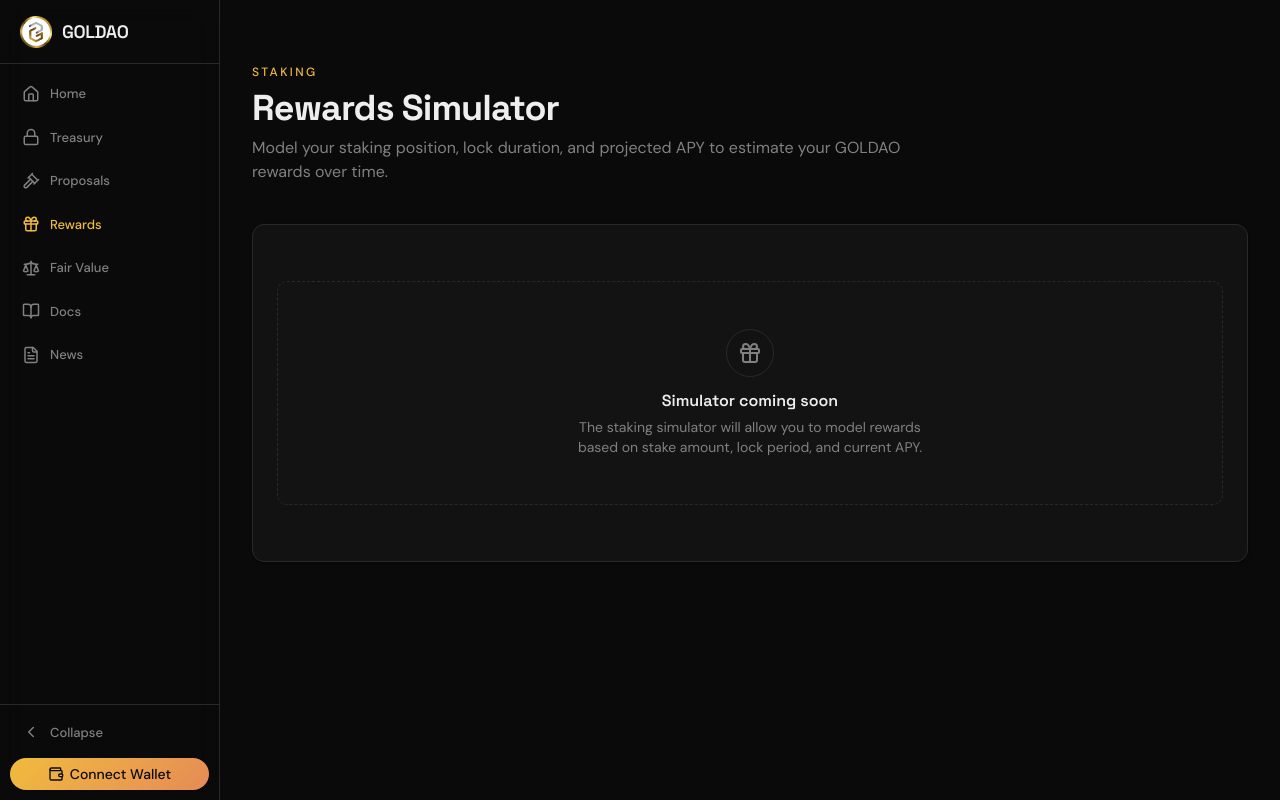
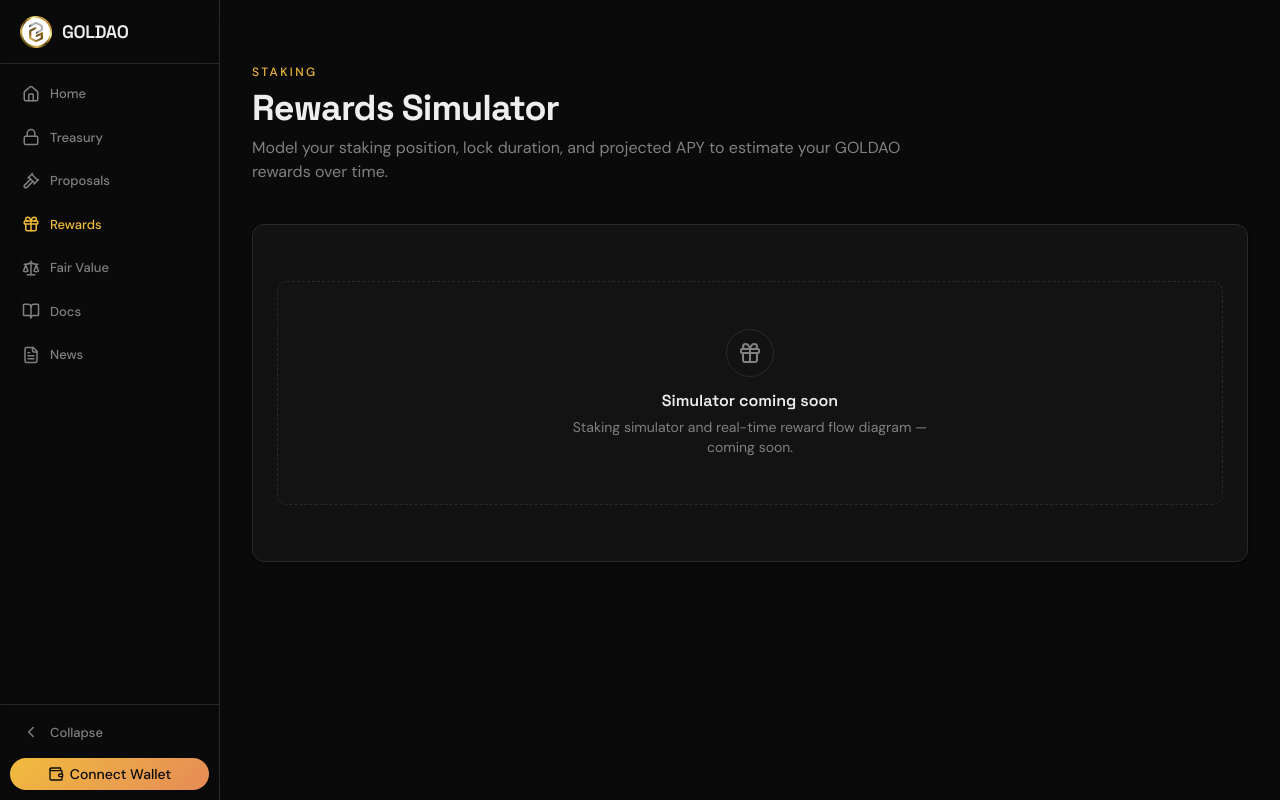
Before and after one commit to goldaoapp/goldao-app, a React (Vite) app in the folder src/frontend/: page /rewards in a window 1280 px wide. Built offline with nearby package versions, Linux system fonts and the light colour scheme; what @caffeineai/core-infrastructure would draw is missing.

Commit message:
Change EmptyState description for RewardsPage
Updated the description of the EmptyState component to reflect new messaging about the staking simulator.

```diff
--- a/src/frontend/src/pages/rewards/RewardsPage.tsx
+++ b/src/frontend/src/pages/rewards/RewardsPage.tsx
@@ -17,7 +17,7 @@ export default function RewardsPage() {
           <EmptyState
             icon={Gift}
             title="Simulator coming soon"
-            description="The staking simulator will allow you to model rewards based on stake amount, lock period, and current APY."
+            description="Staking simulator and real-time reward flow diagram — coming soon."
           />
         </CardContent>
       </Card>
```
